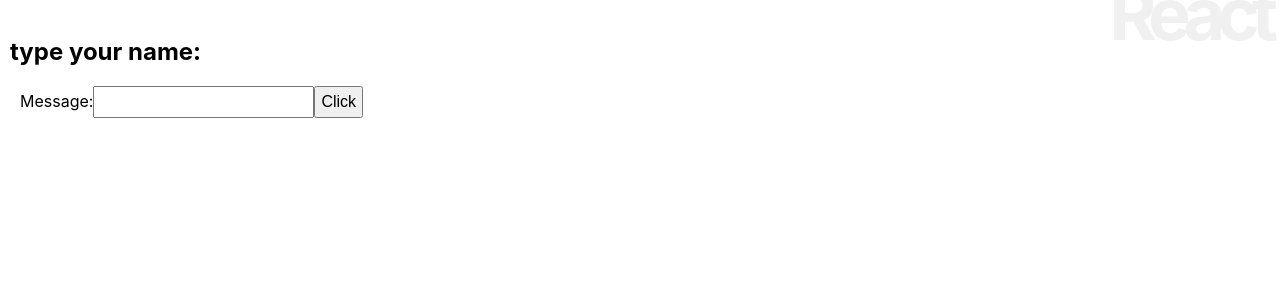
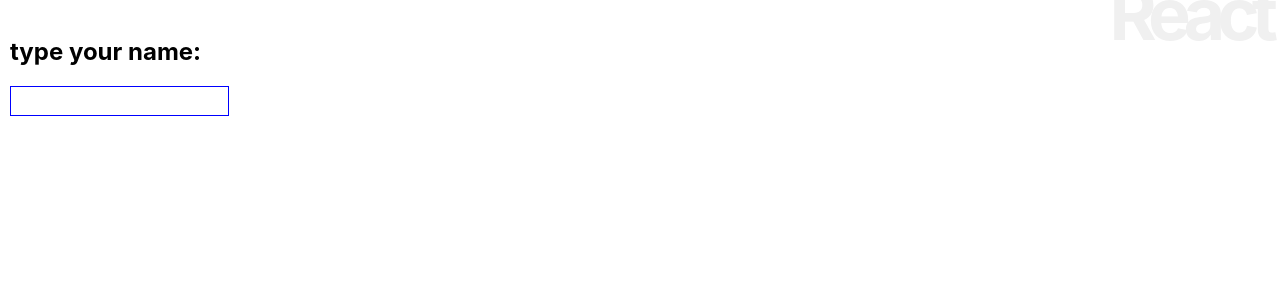
Before and after one commit to n-imai/react_app, a React (Create React App) app: page / in a window 1280 px wide. Shown: the top 300 px of the page. Built offline with nearby package versions, Linux system fonts and the light colour scheme.

Commit message:
Add Message class

```diff
--- a/src/App.css
+++ b/src/App.css
@@ -53,3 +53,11 @@
   color: #666;
   font-size: 16pt;
 }
+
+input:invalid {
+  border: 2px dashed red;
+}
+
+input:valid{
+  border: 1px solid blue;
+}
--- a/src/App.js
+++ b/src/App.js
@@ -17,17 +17,18 @@
     padding: "5px",
   }
 
+
   constructor(props){
     super(props);
     this.state = {
       message: 'type your name:',
     };
-    this.doChange = this.doChange.bind(this);
+    this.doCheck = this.doCheck.bind(this);
     this.doSubmit = this.doSubmit.bind(this);
   }
-
-  doChange(event){
-    this.input = event.target.value;
+  doCheck(event){
+    alert(event.target.value +
+      "は長すぎます。(最大１０文字)");
   }
 
   doSubmit(event){
@@ -37,19 +38,35 @@
     event.preventDefault();
   }
 
+
   render(){
     return <div>
         <h1>React</h1>
         <h2>{this.state.message}</h2>
-        <form onSubmit={this.doSubmit}>
-          <label>
-            <span style={this.inputStyle}></span>Message:
-            <input type="text" style={this.inputStyle}
-              onChange={this.doChange} />
-          </label>
-          <input type="submit" style={this.inputStyle} value="Click" />
-        </form>
+        <Message maxlength="10" onCheck={this.doCheck} />
       </div>;
+  }
+}
+class Message extends Component {
+  inputStyle = {
+    fontSize: "12pt",
+    padding: "5px",
+  }
+  constructor(props){
+    super(props);
+    this.doChange = this.doChange.bind(this);
+  }
+
+  doChange(e){
+    if(e.target.value.length > this.props.maxlength){
+      this.props.onCheck(e);
+      e.target.value =
+        e.target.value.substr(0,this.props.maxlength);
+    }
+  }
+  render(){
+    return <input type="text" style={this.inputStyle}
+      onChange={this.doChange} />;
   }
 }
 
```
